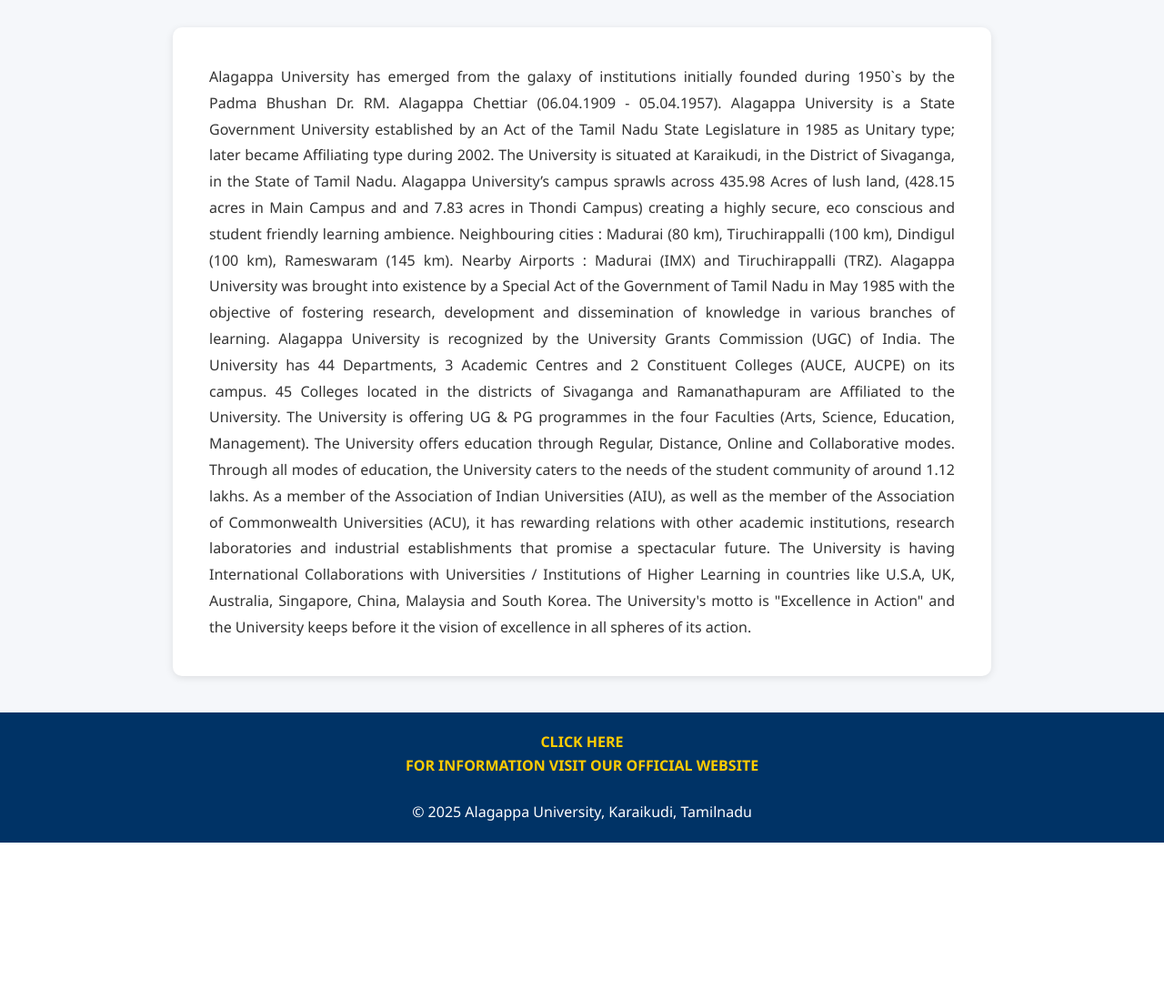
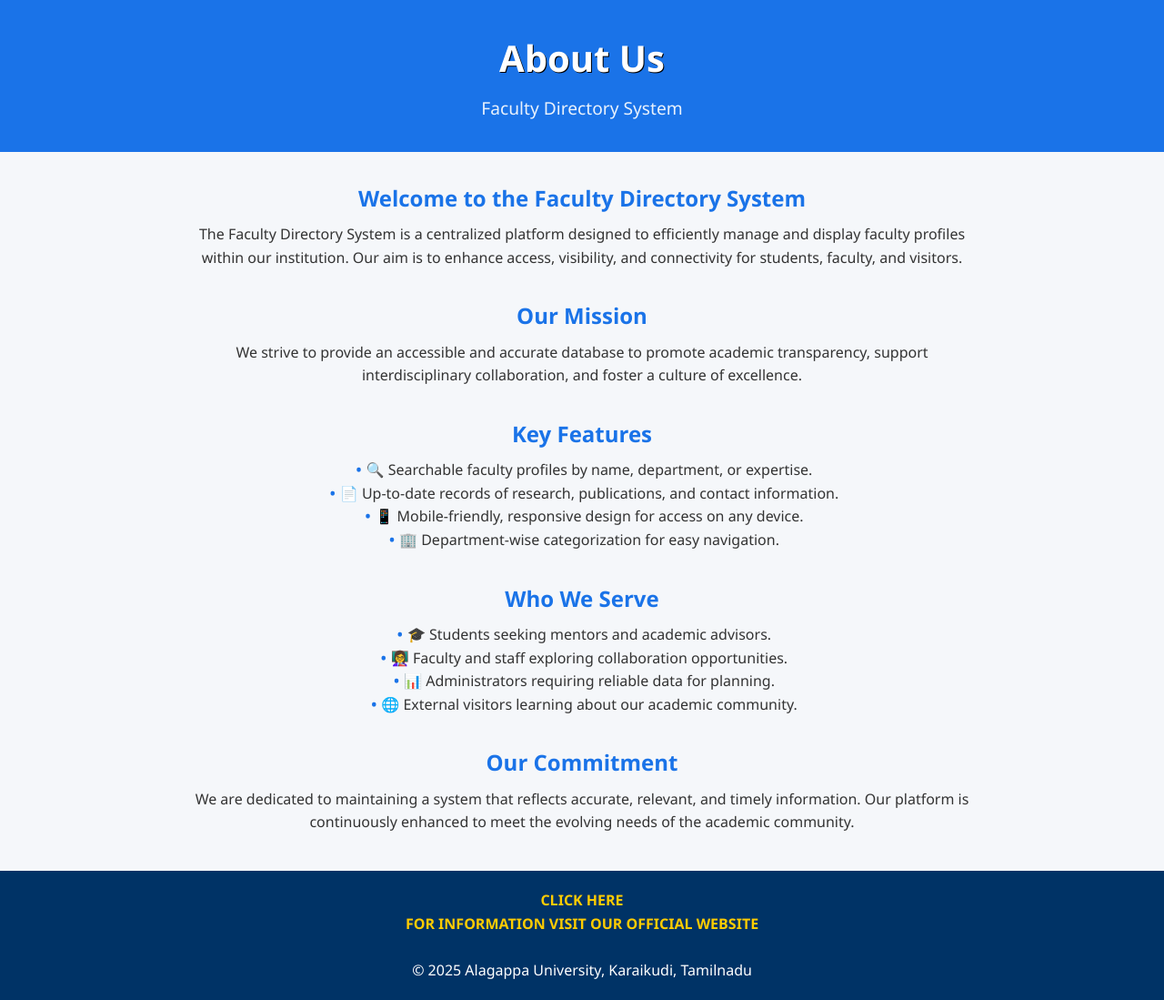
Before and after one commit to navaneetha-krishnan27/Faculty-directory-system, a Python web app: template nkprg/templates/faculty_about.html in a window 1280 px wide. Shown: the part 235-1334 px from the top of the page at 91% size. Before the commit the page ends 1161 px from the top, so only its background shows below. Run offline with Jinja, Linux system fonts and the light colour scheme; the template is opened without the code that fills it, so the values that code supplies are empty.

Commit message:
Add files via upload

```diff
--- a/nkprg/static/facultystyle.css
+++ b/nkprg/static/facultystyle.css
@@ -158,7 +158,7 @@ footer a:hover {
         text-decoration: underline;
     }
 
-    a[href="/add"] {
+    a[href="/templates/add_faculty.html"] {
         display: block;
         text-align: center;
         margin-top: 30px;
@@ -259,65 +259,111 @@ footer a:hover {
   object-fit: cover;
 }
 .about{
-        p{
-        padding: 40px;
-        max-width: 900px;
-        margin: 30px auto;
-        background-color: #ffffff;
-        border-radius: 10px;
-        box-shadow: 0 2px 8px rgba(0, 0, 0, 0.1);
-        font-size: 16px;
-        line-height: 1.8;
+        /* Basic Reset */
+* {
+  margin: 0;
+  padding: 0;
+  box-sizing: border-box;
+}
+
+body {
+  font-family: 'Segoe UI', Tahoma, Geneva, Verdana, sans-serif;
+  background-color: #f9fafb;
   color: #333;
-        text-align: justify;
+  line-height: 1.6;
 }
-}
-.profile{
-   body {
-            font-family: Arial, sans-serif;
-            background-color: #f4f6f8;
-            margin: 0;
-            padding: 40px;
-            color: #333;
+
+.head {
+  background-color: #1a73e8;
+  color: white;
+  padding: 2rem 1rem;
   text-align: center;
 }
 
-        h1 {
-            color: #2c3e50;
-            margin-bottom: 20px;
+.head h1 {
+  font-size: 2.5rem;
+  margin-bottom: 0.5rem;
 }
 
-        img {
-            border-radius: 8px;
-            margin-bottom: 20px;
-            box-shadow: 0 2px 8px rgba(0, 0, 0, 0.1);
+.subtitle {
+  font-size: 1.2rem;
+  opacity: 0.9;
 }
 
-        p {
+.container {
+  max-width: 900px;
+  margin: 2rem auto;
+  padding: 0 1rem;
+}
+
+section {
+  margin-bottom: 2rem;
+}
+
+h2 {
+  color: #1a73e8;
+  margin-bottom: 0.5rem;
+}
+
+ul {
+  list-style-type: none;
+  padding-left: 1rem;
+}
+
+ul li::before {
+  content: "•";
+  color: #1a73e8;
+  font-weight: bold;
+  display: inline-block;
+  width: 1em;
+  margin-left: -1em;
+}
+
+.footer {
+  text-align: center;
+  padding: 1rem;
+  background-color: #f1f3f4;
+  font-size: 0.9rem;
+  color: #666;
+}
+
+}
+.profile {
+    max-width: 800px;
+    margin: 40px auto;
+    background-color: white;
+    padding: 30px;
+    border-radius: 10px;
+    box-shadow: 0 0 10px rgba(0,0,0,0.1);
+}
+
+.profile h1 {
+    text-align: center;
+    color: #003366;
+}
+
+.profile img {
+    display: block;
+    margin: 20px auto;
+    border-radius: 8px;
+    border: 2px solid #003366;
+}
+
+.profile p {
     font-size: 16px;
     line-height: 1.6;
-            margin: 10px auto;
-            padding: 12px;
-            background-color: #ffffff;
-            border-left: 5px solid #007acc;
-            border-radius: 6px;
-            max-width: 600px;
-            text-align: left;
 }
 
-        a {
+.profile a {
     display: inline-block;
-            margin-top: 30px;
+    margin-top: 20px;
     padding: 10px 20px;
-            background-color: #27ae60;
+    background-color: #003366;
     color: white;
     text-decoration: none;
-            border-radius: 6px;
-            font-weight: bold;
-            transition: background-color 0.3s ease;
+    border-radius: 5px;
 }
 
-        a:hover {
-            background-color: #219150;
+.profile a:hover {
+    background-color: #002244;
 }
-    }
--- a/nkprg/templates/faculty_about.html
+++ b/nkprg/templates/faculty_about.html
@@ -29,26 +29,54 @@ Karaikudi - 630 003, Tamil Nadu, India</strong></p><br>
             </nav>
             </div>
         </header>
-      <div class="about">
-    <p >
-     Alagappa University has emerged from the galaxy of institutions initially founded during 1950`s by the Padma Bhushan Dr. RM. Alagappa Chettiar (06.04.1909 - 05.04.1957). Alagappa University is a State Government University established by an Act of the Tamil Nadu State Legislature in 1985 as Unitary type; later became Affiliating type during 2002. The University is situated at Karaikudi, in the District of Sivaganga, in the State of Tamil Nadu.
+ <div class="about">
+    <div class="head">
+    <h1>About Us</h1>
+    <p class="subtitle">Faculty Directory System</p>
+    </div>
 
-Alagappa University’s campus sprawls across 435.98 Acres of lush land, (428.15 acres in Main Campus and and 7.83 acres in Thondi Campus) creating a highly secure, eco conscious and student friendly learning ambience.
+  <main class="container">
+    <section>
+      <h2>Welcome to the Faculty Directory System</h2>
+      <p>
+        The Faculty Directory System is a centralized platform designed to efficiently manage and display faculty profiles within our institution. Our aim is to enhance access, visibility, and connectivity for students, faculty, and visitors.
+      </p>
+    </section>
 
-Neighbouring cities : Madurai (80 km), Tiruchirappalli (100 km), Dindigul (100 km), Rameswaram (145 km).
+    <section>
+      <h2>Our Mission</h2>
+      <p>
+        We strive to provide an accessible and accurate database to promote academic transparency, support interdisciplinary collaboration, and foster a culture of excellence.
+      </p>
+    </section>
 
-Nearby Airports : Madurai (IMX) and Tiruchirappalli (TRZ).
+    <section>
+      <h2>Key Features</h2>
+      <ul>
+        <li>🔍 Searchable faculty profiles by name, department, or expertise.</li>
+        <li>📄 Up-to-date records of research, publications, and contact information.</li>
+        <li>📱 Mobile-friendly, responsive design for access on any device.</li>
+        <li>🏢 Department-wise categorization for easy navigation.</li>
+      </ul>
+    </section>
 
-Alagappa University was brought into existence by a Special Act of the Government of Tamil Nadu in May 1985 with the objective of fostering research, development and dissemination of knowledge in various branches of learning. Alagappa University is recognized by the University Grants Commission (UGC) of India. The University has 44 Departments, 3 Academic Centres and 2 Constituent Colleges (AUCE, AUCPE) on its campus. 45 Colleges located in the districts of Sivaganga and Ramanathapuram are Affiliated to the University. The University is offering UG & PG programmes in the four Faculties (Arts, Science, Education, Management).
+    <section>
+      <h2>Who We Serve</h2>
+      <ul>
+        <li>🎓 Students seeking mentors and academic advisors.</li>
+        <li>👩‍🏫 Faculty and staff exploring collaboration opportunities.</li>
+        <li>📊 Administrators requiring reliable data for planning.</li>
+        <li>🌐 External visitors learning about our academic community.</li>
+      </ul>
+    </section>
 
-The University offers education through Regular, Distance, Online and Collaborative modes. Through all modes of education, the University caters to the needs of the student community of around 1.12 lakhs.
-
-As a member of the Association of Indian Universities (AIU), as well as the member of the Association of Commonwealth Universities (ACU), it has rewarding relations with other academic institutions, research laboratories and industrial establishments that promise a spectacular future.
-
-The University is having International Collaborations with Universities / Institutions of Higher Learning in countries like U.S.A, UK, Australia, Singapore, China, Malaysia and South Korea.
-
-The University's motto is "Excellence in Action" and the University keeps before it the vision of excellence in all spheres of its action.
-    </p>
+    <section>
+      <h2>Our Commitment</h2>
+      <p>
+        We are dedicated to maintaining a system that reflects accurate, relevant, and timely information. Our platform is continuously enhanced to meet the evolving needs of the academic community.
+      </p>
+    </section>
+  </main>
     </div>
     <footer>
             <div class="footer">
--- a/nkprg/templates/faculty_profile.html
+++ b/nkprg/templates/faculty_profile.html
@@ -31,13 +31,15 @@ Karaikudi - 630 003, Tamil Nadu, India</strong></p><br>
         </header>
 <div class="profile">
     <h1>{{ faculty[1] }}</h1>
-    <img src="{{ url_for('static', filename='photos/' ~ faculty[7]) }}" width="150">
+    <img src="{{ url_for('static', filename='photos/' ~ faculty[7]) }}"  onerror="this.onerror=null; this.src='/image/image_icon.jpg';" alt="Image" width="150">
+
+
     <p><strong>Title:</strong> {{ faculty[2] }}</p>
     <p><strong>Department:</strong> {{ faculty[3] }}</p>
     <p><strong>Email:</strong> {{ faculty[4] }}</p>
     <p><strong>Phone:</strong> {{ faculty[5] }}</p>
     <p><strong>Bio:</strong> {{ faculty[6] }}</p>
-    <a href="/templates/faculty_list.html">Back to List</a>
+    <a href="/">Back to List</a>
 </div>
 </body>
 </html>
```
Also changed, not shown: nkprg/templates/add_faculty.html (+11 -1 lines), nkprg/templates/faculty_list.html (+9 -3 lines), nkprg/image/image_icon.jpg (added). Lines whose indentation alone changed are shown as unchanged.
